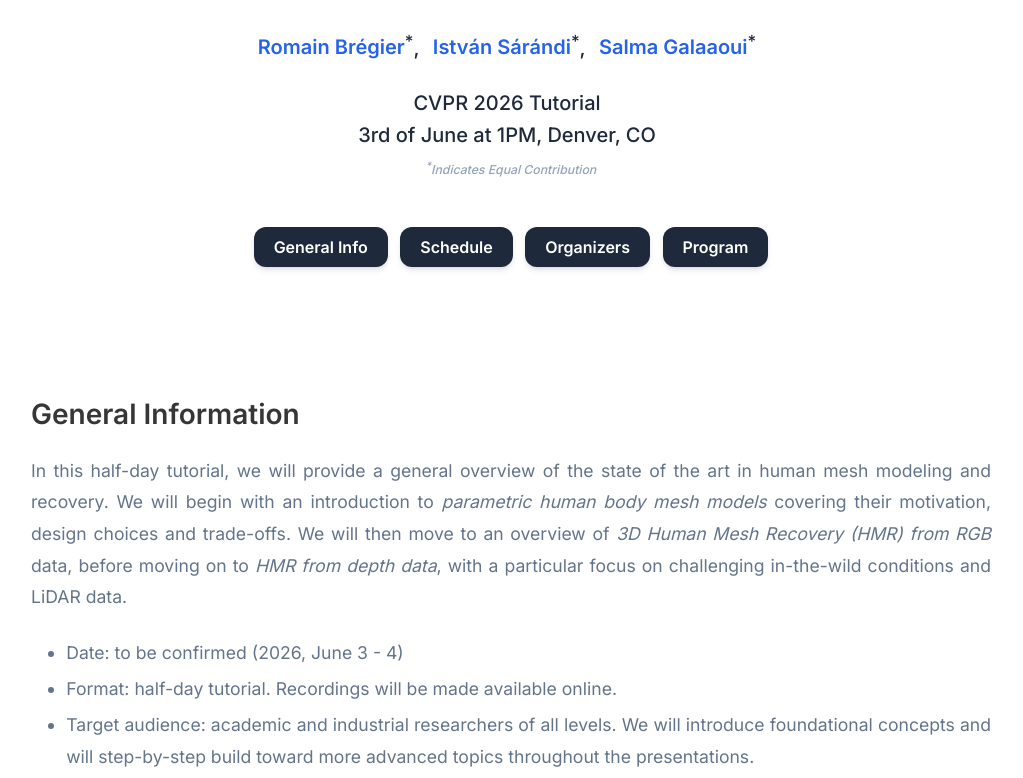
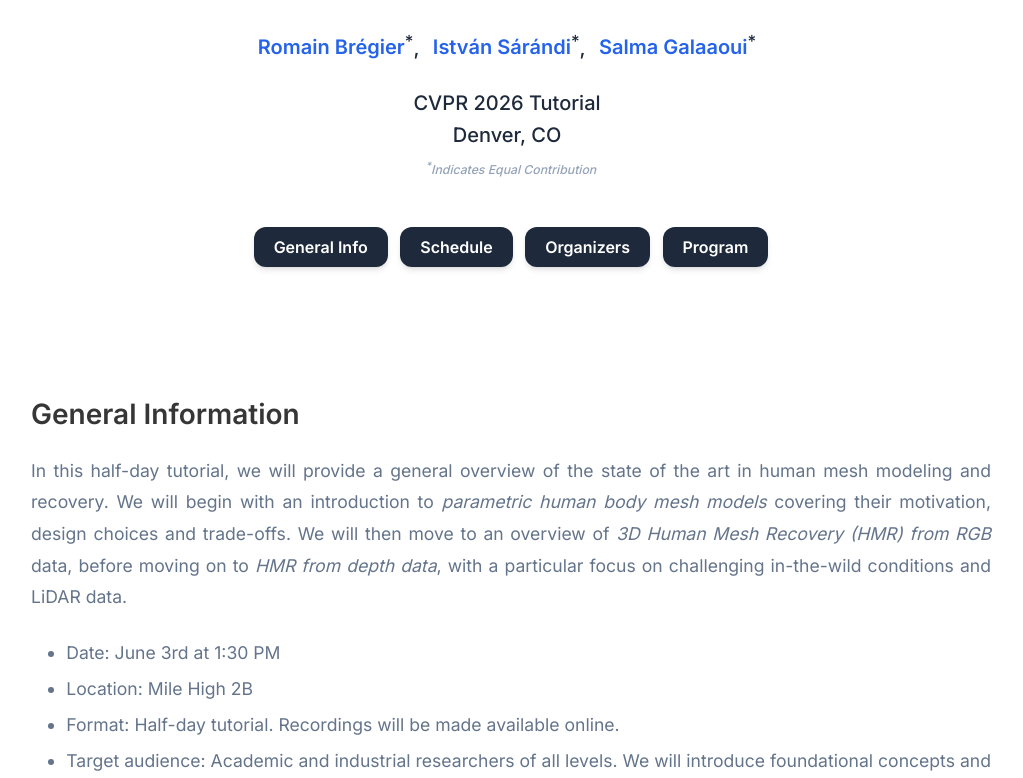
Before and after one commit to human-mesh-tutorial/human-mesh-tutorial.github.io, a plain HTML site: page index.html in a window 1280 px wide. Shown: the part 174-952 px from the top of the page, without its empty margins (129-1152 px from the left). Drawn offline with nearby package versions, Linux system fonts and the light colour scheme; some icons are missing.

Commit message:
added location information and changed time info to GI section

```diff
--- a/index.html
+++ b/index.html
@@ -260,7 +260,7 @@
 
           <div class="is-size-5 publication-authors">
             <!-- TODO: Replace with your institution and conference/journal info -->
-            <span class="author-block">CVPR 2026 Tutorial<br>3rd of June at 1PM, Denver, CO</span>
+            <span class="author-block">CVPR 2026 Tutorial<br>Denver, CO</span>
             <!-- TODO: Remove this line if no equal contribution -->
             <span class="eql-cntrb"><small><br><sup>*</sup>Indicates Equal Contribution</small></span>
           </div>
@@ -312,9 +312,10 @@
 We will then move to an overview of <em>3D Human Mesh Recovery (HMR) from RGB</em> data,
 before moving on to <em>HMR from depth data</em>, with a particular focus on challenging in-the-wild conditions and LiDAR data.</p>
     <ul>
-      <li>Date: to be confirmed (2026, June 3 - 4)</li>
-      <li>Format: half-day tutorial. Recordings will be made available online.</li>
-      <li>Target audience: academic and industrial researchers of all levels. We will introduce foundational concepts and will step-by-step build toward more advanced topics throughout the presentations.</li>
+      <li>Date: June 3rd at 1:30 PM</li>
+      <li>Location: Mile High 2B</li>
+      <li>Format: Half-day tutorial. Recordings will be made available online.</li>
+      <li>Target audience: Academic and industrial researchers of all levels. We will introduce foundational concepts and will step-by-step build toward more advanced topics throughout the presentations.</li>
       <li>Subject areas: Humans; Face, body, pose, gesture, movement (primary), 3D from single images, 3D from multi-view and sensors, Robot perception, Autonomous driving.</li>
     </ul>
     </div>
```
